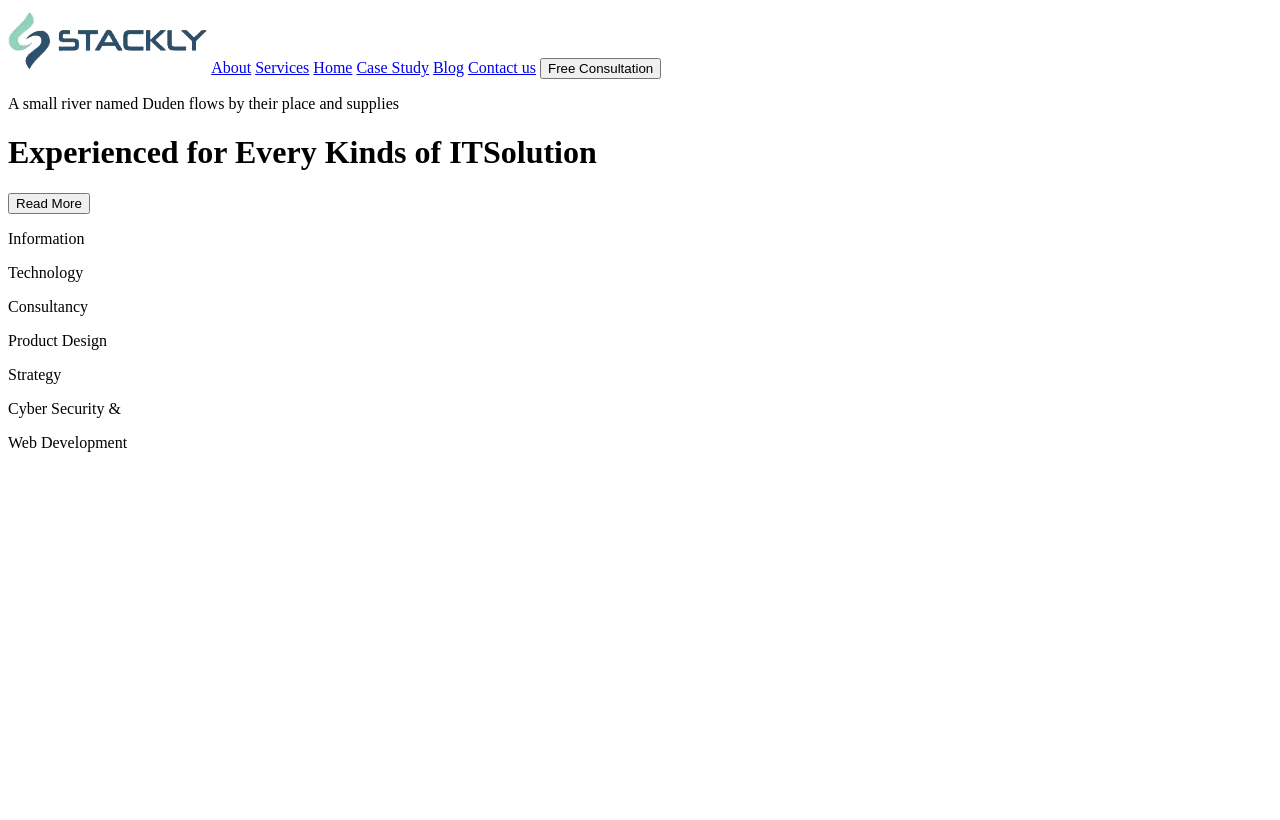
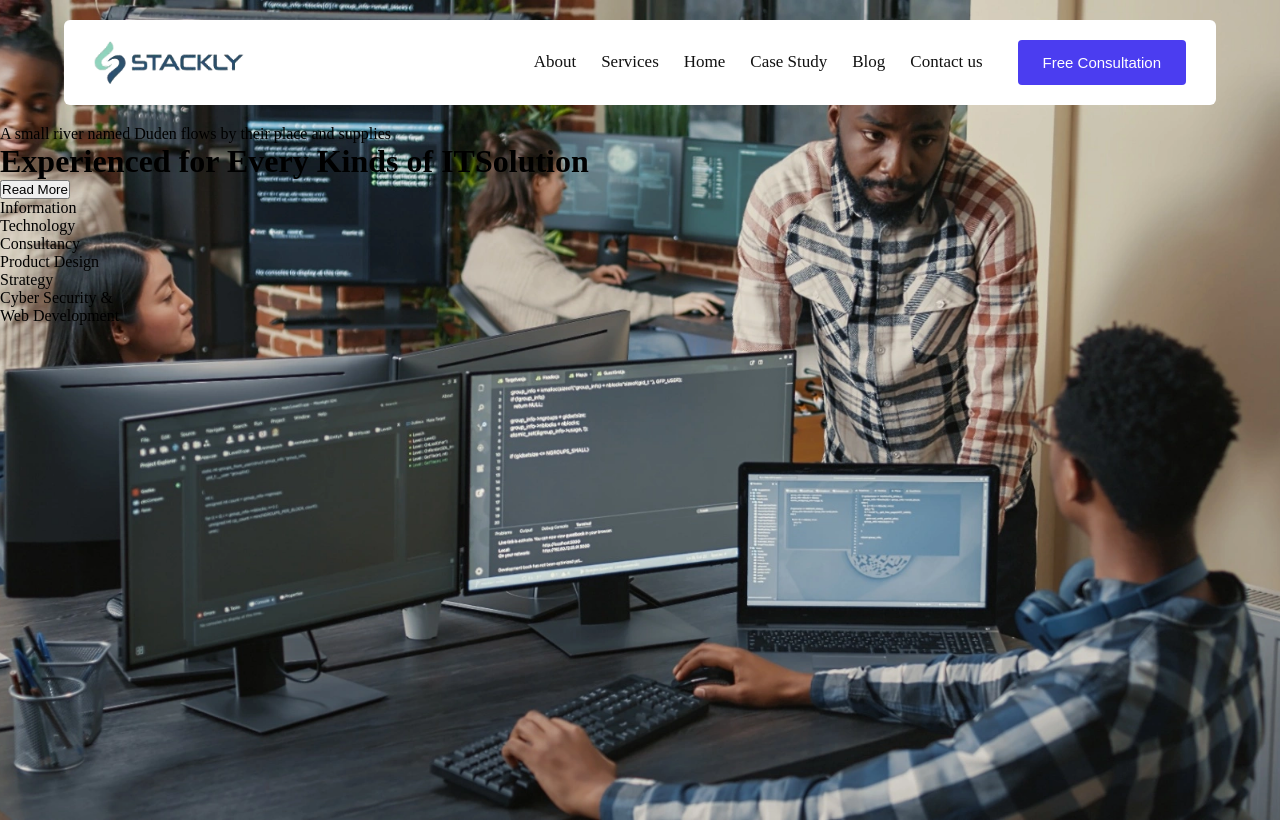
Before and after one commit to NirmalkumarS2002/Demo-It-soluctions, a plain HTML site: page index.html in a window 1280 px wide. Drawn offline with Linux system fonts and the light colour scheme.

Commit message:
till blog completed

```diff
--- a/index.html
+++ b/index.html
@@ -11,14 +11,16 @@
 <body>
     <nav id="Navigation">
 
-        <img src="logo.webp" alt="Company logo">
+        <img src="/src/logo.webp" alt="Company logo">
 
+        <div class="menus">
         <a href="#">About</a>
         <a href="#">Services</a>
         <a href="#">Home</a>
         <a href="#">Case Study</a>
         <a href="#">Blog</a>
         <a href="#">Contact us</a>
+        </div>
 
         <button>Free Consultation</button>
     </nav>
--- a/style.css
+++ b/style.css
@@ -0,0 +1,73 @@
+*{
+    margin: 0px;
+    padding: 0px;
+    box-sizing: border-box;
+}
+
+body{
+    min-height: 100vh;
+    background: url("src/homepage-bg.webp");
+    background-repeat: no-repeat;
+    background-size: cover;
+    background-position: center;
+}
+
+
+#Navigation{
+    width: 85%;
+    margin: 20px auto;
+    background: #fff;
+    padding: 18px 35px;
+    border-radius: 6px;
+
+    display: flex;
+    align-items: center;
+}
+
+#Navigation{
+    width: 90%;
+    margin: 20px auto;
+    padding: 18px 30px;
+    background: #fff;
+    border-radius: 6px;
+
+    display: flex;
+    justify-content: space-between;
+    align-items: center;
+    flex-wrap: wrap;
+    gap: 15px;
+}
+
+#Navigation img{
+    width: 150px;
+}
+
+.menus{
+    display: flex;
+    align-items: center;
+    gap: 25px;
+    margin-left: auto;
+    margin-right: 20px;
+    flex-wrap: wrap;
+}
+
+.menus a{
+    text-decoration: none;
+    color: #111;
+    font-size: 17px;
+    transition: 0.3s;
+}
+
+.menus a:hover{
+    color: #4b3df0;
+}
+
+#Navigation button{
+    padding: 14px 25px;
+    border: none;
+    background: #4b3df0;
+    color: #fff;
+    font-size: 15px;
+    border-radius: 4px;
+    cursor: pointer;
+}
```
Also changed, not shown: src/homepage-bg.webp (added).
